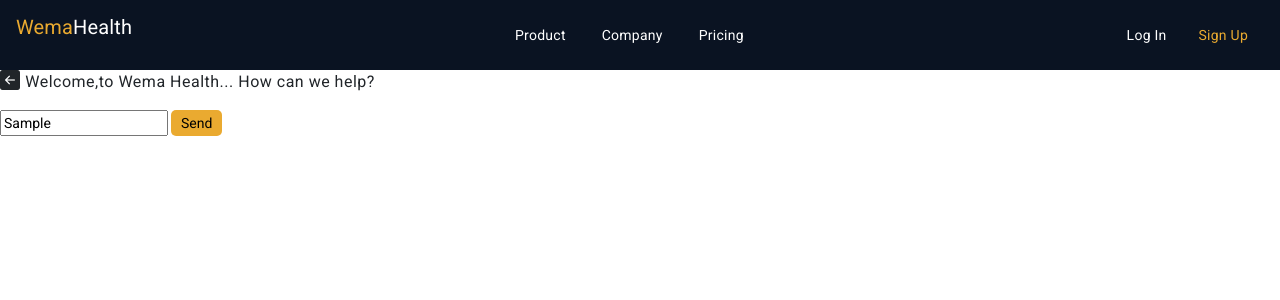
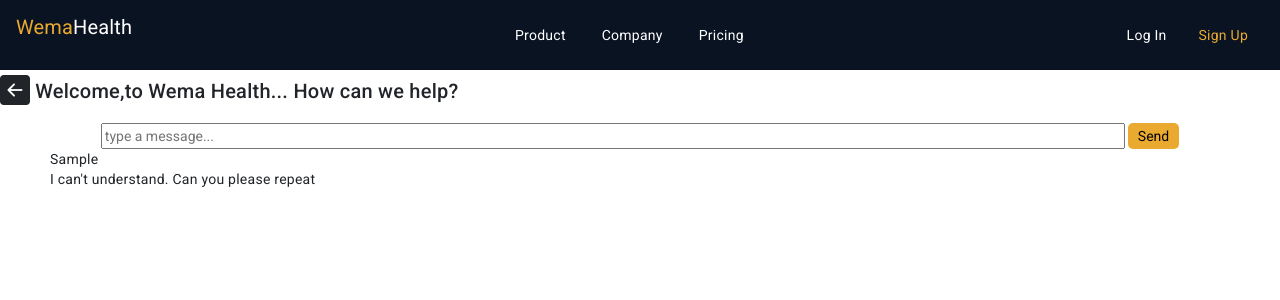
Before and after one commit to Carol254/chatBotApp, an Angular app: page /chat in a window 1280 px wide. Both pictures are taken after typing "Sample" into the empty fields and a click on the button "Send". Shown: the top 300 px of the page. Built offline with nearby package versions, Linux system fonts and the light colour scheme.

Commit message:
few changes made

```diff
--- a/src/app/chat/chat.component.css
+++ b/src/app/chat/chat.component.css
@@ -8,6 +8,12 @@
     cursor: pointer;
 }
 i{
-    font-size: 20px;
+    font-size: 30px;
     cursor: pointer;
 }
+.content{
+    text-align: center;
+}
+.msg{
+    margin-left:50px;
+}
--- a/src/app/chat/chat.component.html
+++ b/src/app/chat/chat.component.html
@@ -1,3 +1,8 @@
-<div class="d-flex" style="gap:5px"><i class="bi bi-arrow-left-square-fill" (click)="backToHome()" matTooltip="Back to Home"></i><h4>Welcome,to Wema Health... How can we help?</h4></div>
-<input type="text" placeholder="type a message...">
-<button class="send">Send</button>
+<div class="d-flex" style="gap:5px; margin-top: 5px;"><i class="bi bi-arrow-left-square-fill" (click)="backToHome()" matTooltip="Back to Home"></i><h2>Welcome,to Wema Health... How can we help?</h2></div>
+<div class="content">
+    <input type="text" [(ngModel)]="value" placeholder="type a message..." (keyup.enter)="sendMessage()"style="width: 80%;">
+    <button class="send"(click)="sendMessage()">Send</button>
+</div>
+<div *ngFor="let message of messages" class="msg">
+    {{message.content}}
+</div>
--- a/src/app/chat/chat.component.ts
+++ b/src/app/chat/chat.component.ts
@@ -1,17 +1,31 @@
 import { Router } from '@angular/router';
-import { Component } from '@angular/core';
+import { Component, OnInit } from '@angular/core';
+import { Message,ChatService } from '../services/chat.service';
 
 @Component({
   selector: 'app-chat',
   templateUrl: './chat.component.html',
   styleUrls: ['./chat.component.css']
 })
-export class ChatComponent {
+export class ChatComponent  implements OnInit{
 
-  constructor(private router:Router){
+  messages: Message[] = [];
+  value!: string | '';
+
+  constructor(private router:Router, private chatService:ChatService){
 
   }
 
+ngOnInit(): void {
+  this.chatService.conversation.subscribe((val) => {
+    this.messages = this.messages.concat(val);
+  });
+}
+
+sendMessage() {
+  this.chatService.getBotAnswer(this.value);
+  this.value = '';
+}
 
   backToHome(){
     this.router.navigate(['/home']);
--- /dev/null
+++ b/src/app/services/chat.service.ts
@@ -0,0 +1,56 @@
+import { Injectable } from "@angular/core";
+import { Subject } from "rxjs";
+
+export class Message{
+    constructor(public author: string, public content: string){}
+}
+
+@Injectable()
+
+export class ChatService{
+
+    audioFile = new Audio(
+        "https://s3-us-west-2.amazonaws.com/s.cdpn.io/3/success.mp3"
+      );
+
+    constructor(){}
+
+    conversation = new Subject<Message[]>();
+
+    messageMap:{[key:string]:string} = {
+        "hi": "Hello",
+        "Hi": "Hello",
+        "Who are you": "My name is Agular Bot,How may i help you",
+        "How are you": "Great, thank you for asking!",
+        "What is mental wellness": "Mental wellness is all about maintaining a healthy state of mind and emotional balance. ",
+        "how can I achieve it": "To achieve it, you can start by taking care of your physical health through regular exercise and a balanced diet. Incorporating stress management techniques like meditation or mindfulness can also help. Don't forget the importance of social connections and finding a balance between work and relaxation",
+        "Can you recommend some meditation apps for beginners?": "Certainly! Some great meditation apps for beginners include Headspace, Calm, and Insight Timer",
+        "What are the early signs of depression": " Early signs of depression can include persistent feelings of sadness or emptiness, a loss of interest in activities you used to enjoy, changes in appetite or weight, difficulty sleeping or oversleeping, fatigue, trouble concentrating, feelings of worthlessness, and thoughts of self-harm. If you or someone you know is experiencing these symptoms, it's important to seek help from a mental health professional.",
+        "How can I build a daily routine that promotes mental wellness": " Building a daily routine that promotes mental wellness involves setting aside time for self-care. Incorporate activities like exercise, meditation, or mindfulness into your schedule. Prioritize sleep and nutrition, and make time for hobbies and relaxation. It's important to maintain a work-life balance and spend quality time with loved ones.",
+        "What are some signs that someone might be experiencing an anxiety disorder": "Signs of an anxiety disorder can include excessive worry, restlessness, irritability, muscle tension, sleep disturbances, and avoidance of certain situations.",
+        "Can you suggest some techniques for practicing self-compassion?": "Self-compassion techniques include treating yourself with kindness, practicing self-forgiveness, and using positive self-talk. Mindfulness meditation can also help cultivate self-compassion.",
+        " Can you recommend books or resources on mental health and wellness": " Certainly! Some highly recommended books include The Gifts of Imperfection by Brené Brown The Power of Now by Eckhart Tolle, and The Happiness Hypothesis by Jonathan Haidt. These books provide valuable insights into mental health and wellness.",
+        default: "I can't understand. Can you please repeat"
+    }
+
+    getBotAnswer(msg: string){
+        const userMessage = new Message("user", msg);
+        this.conversation.next([userMessage]);
+        const botMessage = new Message("bot", this.getBotMessage(msg));
+
+        setTimeout(() => {
+            this.playFile();
+            this.conversation.next([botMessage]);
+        }, 1500);
+    }
+
+    playFile() {
+        this.audioFile.play();
+      }
+
+      getBotMessage(question: string) {
+        let answer = this.messageMap[question];
+        return answer || this.messageMap["default"];
+      }
+
+}
```
Also changed, not shown: src/app/app.module.ts (+5 -2 lines).
